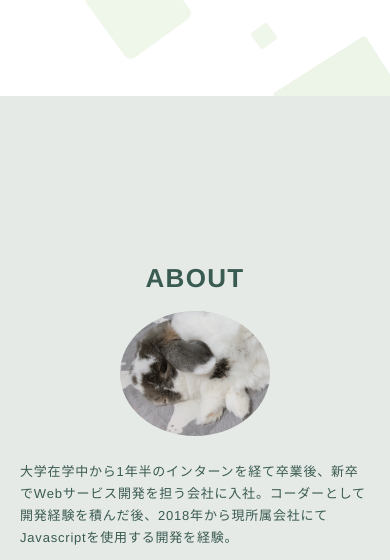
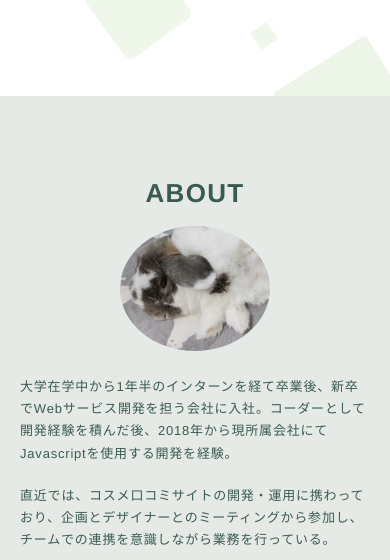
Before and after one commit to Honoka-I/Honoka-I.github.io, a Vue app in the folder portfolio/: page / in a window 390 px wide. Shown: the part 284-844 px from the top of the page. Built offline with nearby package versions, Linux system fonts and the light colour scheme.

Commit message:
chenge padding

```diff
--- a/portfolio/src/Wrapper.vue
+++ b/portfolio/src/Wrapper.vue
@@ -125,9 +125,6 @@ p {
   .wrapper {
     padding-top: 57px;
   }
-  .section {
-    padding: 20vh 0 60px;
-  }
   .inner {
     padding: 0 20px;
   }
```
Also changed, not shown: portfolio/dist/index.html, 9 other files.
